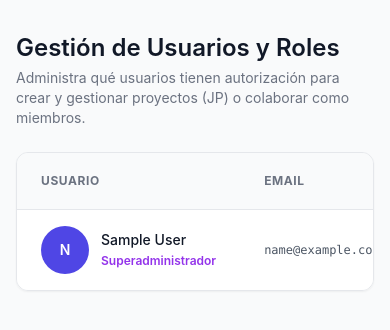
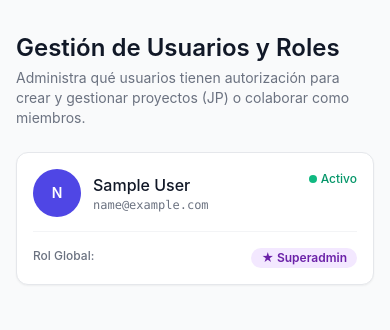
Before and after one commit to javieresquivelt-ux/planmanager, a Django app: template templates/users/management.html in a window 390 px wide. Shown: the part 57-387 px from the top of the page. Run offline with Django 5.2, Linux system fonts and the light colour scheme; tables that the repository leaves empty hold one stand-in row (values such as "Sample post"); the template is opened without the code that fills it: values that come from a table or form of the project are taken from there, most other values are stand-ins (such as "Sample title", 1, 10 or a date in 2020); style sheets or scripts are compiled from the project's sources; parts of the project's set-up code (start-up, migrations or seed data) failed here and were passed over.

Commit message:
fix(ui): implement dual responsive layout for user management (mobile cards and desktop table)

```diff
--- a/templates/users/management.html
+++ b/templates/users/management.html
@@ -11,8 +11,48 @@
     </p>
 </div>
 
-<div class="card overflow-x-auto p-0">
-    <table class="w-full text-left text-sm">
+<!-- Vista Móvil: Tarjetas individuales (visible en < md) -->
+<div class="space-y-3 md:hidden">
+    {% for u in users_list %}
+        <div class="card p-4">
+            <div class="flex items-start justify-between gap-3">
+                <div class="flex items-center gap-3 min-w-0">
+                    {% avatar u %}
+                    <div class="min-w-0">
+                        <span class="font-medium block truncate text-base">{{ u.get_full_name|default:u.email }}</span>
+                        <span class="text-xs text-gray-500 dark:text-gray-400 block font-mono truncate">{{ u.email }}</span>
+                    </div>
+                </div>
+                {% if u.is_active %}
+                    <span class="inline-flex items-center gap-1 text-xs text-emerald-600 dark:text-emerald-400 font-medium shrink-0 pt-0.5">
+                        <span class="h-2 w-2 rounded-full bg-emerald-500"></span>
+                        {% trans "Activo" %}
+                    </span>
+                {% else %}
+                    <span class="inline-flex items-center gap-1 text-xs text-gray-400 font-medium shrink-0 pt-0.5">
+                        <span class="h-2 w-2 rounded-full bg-gray-400"></span>
+                        {% trans "Inactivo" %}
+                    </span>
+                {% endif %}
+            </div>
+
+            <div class="mt-3.5 pt-3 border-t border-gray-100 dark:border-white/5 flex flex-wrap items-center justify-between gap-2">
+                <span class="text-xs text-gray-500 dark:text-gray-400 font-medium">{% trans "Rol Global" %}:</span>
+                <div>
+                    {% include "users/partials/role_badge.html" with u=u %}
+                </div>
+            </div>
+        </div>
+    {% empty %}
+        <div class="card p-6 text-center text-sm text-gray-500">
+            {% trans "No hay usuarios registrados." %}
+        </div>
+    {% endfor %}
+</div>
+
+<!-- Vista Escritorio: Tabla completa con ancho mínimo garantizado (visible en >= md) -->
+<div class="hidden md:block card overflow-x-auto p-0">
+    <table class="w-full min-w-[640px] text-left text-sm">
         <thead class="border-b border-gray-200 bg-gray-50 text-xs uppercase tracking-wider text-gray-500 dark:border-white/10 dark:bg-gray-900/50 dark:text-gray-400">
             <tr>
                 <th class="px-6 py-3">{% trans "Usuario" %}</th>
--- a/templates/users/partials/role_badge.html
+++ b/templates/users/partials/role_badge.html
@@ -1,5 +1,5 @@
 {% load i18n %}
-<div id="role-toggle-{{ u.pk }}" class="inline-flex items-center gap-2">
+<div class="role-toggle-container inline-flex flex-wrap items-center gap-2">
     {% if u.is_superuser %}
         <span class="inline-flex items-center rounded-full bg-purple-100 px-2.5 py-0.5 text-xs font-semibold text-purple-800 dark:bg-purple-900/30 dark:text-purple-300">
             ★ {% trans "Superadmin" %}
@@ -10,7 +10,7 @@
         </span>
         <form method="post" action="{% url 'users:update_role' u.pk %}"
               hx-post="{% url 'users:update_role' u.pk %}"
-              hx-target="#role-toggle-{{ u.pk }}"
+              hx-target="closest .role-toggle-container"
               hx-swap="outerHTML" class="inline">
             {% csrf_token %}
             <input type="hidden" name="role" value="MEMBER">
@@ -24,7 +24,7 @@
         </span>
         <form method="post" action="{% url 'users:update_role' u.pk %}"
               hx-post="{% url 'users:update_role' u.pk %}"
-              hx-target="#role-toggle-{{ u.pk }}"
+              hx-target="closest .role-toggle-container"
               hx-swap="outerHTML" class="inline">
             {% csrf_token %}
             <input type="hidden" name="role" value="JP">
```
